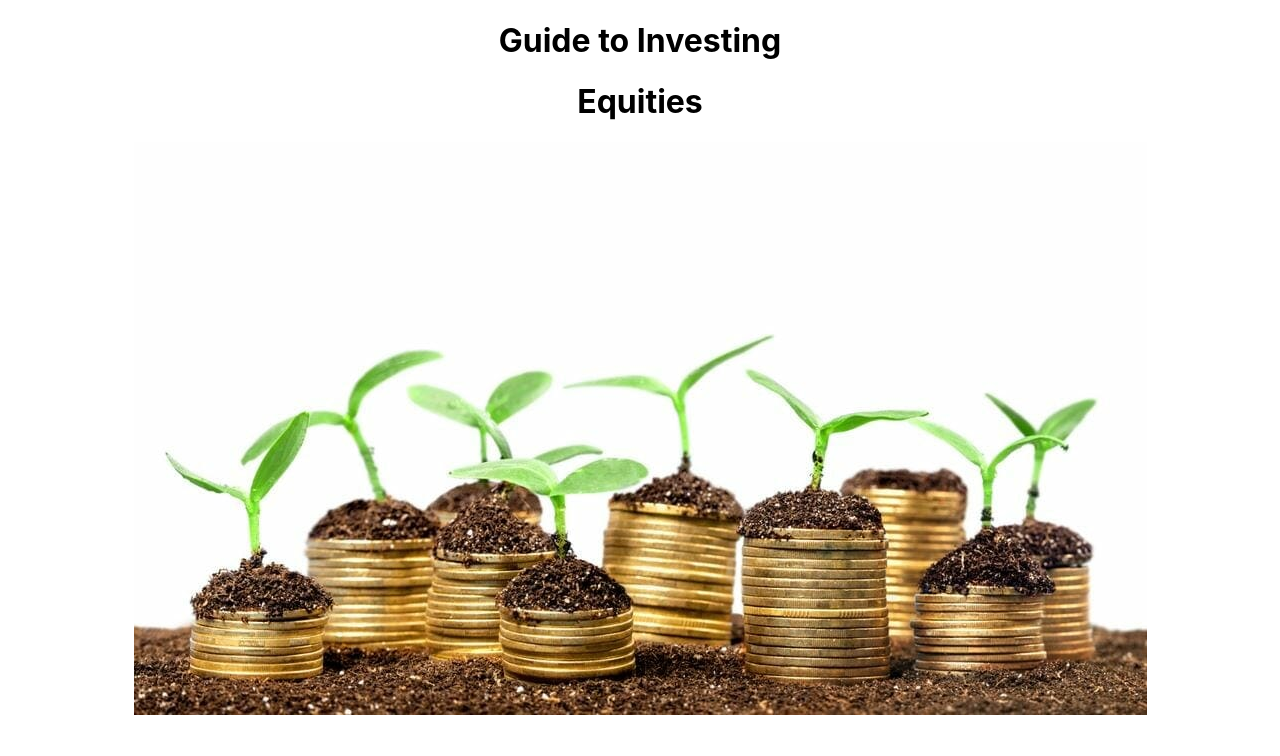
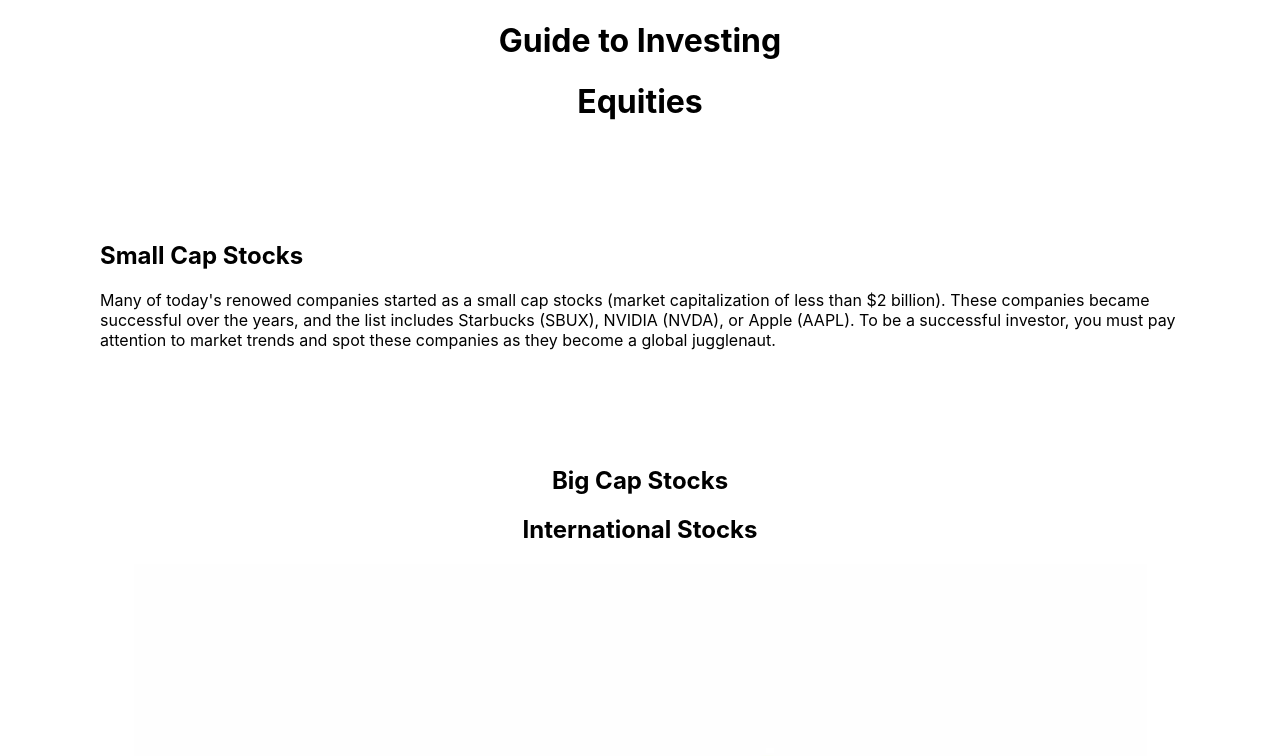
Before and after one commit to bqh5026/Guide-to-Investing, a React (Create React App) app: page /equities in a window 1280 px wide. Shown: the top 756 px of the page. Built offline with nearby package versions, Linux system fonts and the light colour scheme.

Commit message:
Edit equities.compoenent.jsx and equities.styless.css to include categories

```diff
--- a/src/App.js
+++ b/src/App.js
@@ -5,7 +5,7 @@ import './App.css';
 
 import HomePage from './pages/homepage.component';
 import RealEstates from './components/real_estates.component.jsx';
-import Equities from './components/equities.component';
+import Equities from './components/Equities/equities.component';
 import DigitalCurrencies from './components/digital_currencies.component';
 import PreciousMetals from './components/precious_metals.component';
 import Bonds from './components/bonds.component';
--- /dev/null
+++ b/src/components/Equities/equities.component.jsx
@@ -0,0 +1,25 @@
+import React from 'react';
+
+import './equities.styles.css';
+
+const Equities = () => (
+    <div>
+      <h1>Equities</h1>
+      <div className='small-caps'>
+        <h2>Small Cap Stocks</h2>
+        <p>Many of today's renowed companies started as a small cap stocks
+        (market capitalization of less than $2 billion). These companies became successful over the years,
+        and the list includes Starbucks (SBUX),  NVIDIA (NVDA), or Apple (AAPL). To be a successful
+        investor, you must pay attention to market trends and spot these companies as they become
+        a global jugglenaut.</p>
+      </div>
+      <div>
+        <h2>Big Cap Stocks</h2>
+      </div>
+      <div>
+        <h2>International Stocks</h2>
+      </div>
+    </div>
+  );
+
+  export default Equities;
--- /dev/null
+++ b/src/components/Equities/equities.styles.css
@@ -0,0 +1,5 @@
+.small-caps {
+    margin: 50px;
+    padding: 50px;
+    text-align: left;
+}
--- a/src/components/equities.component.jsx
+++ /dev/null
@@ -1,9 +0,0 @@
-import React from 'react';
-
-const Equities = () => (
-    <div>
-      <h1>Equities</h1>
-    </div>
-  );
-
-  export default Equities;
--- a/src/pages/homepage.component.jsx
+++ b/src/pages/homepage.component.jsx
@@ -5,7 +5,7 @@ import React from 'react';
 import { BrowserRouter as Router, Route, Link } from 'react-router-dom';
 
 import RealEstates from '../components/real_estates.component.jsx';
-import Equities from '../components/equities.component';
+import Equities from '../components/Equities/equities.component';
 import DigitalCurrencies from '../components/digital_currencies.component';
 import PreciousMetals from '../components/precious_metals.component';
 import Bonds from '../components/bonds.component';
```
